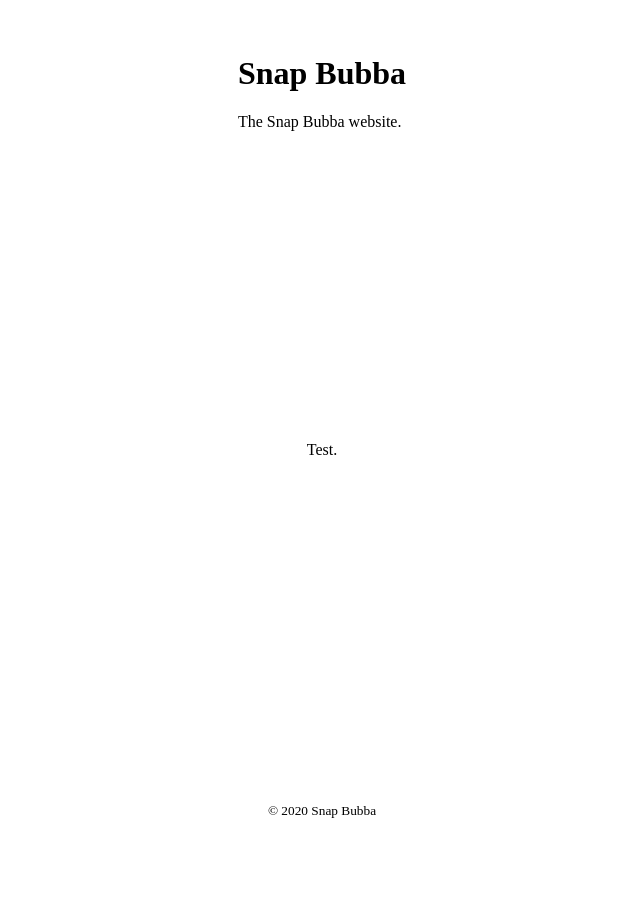
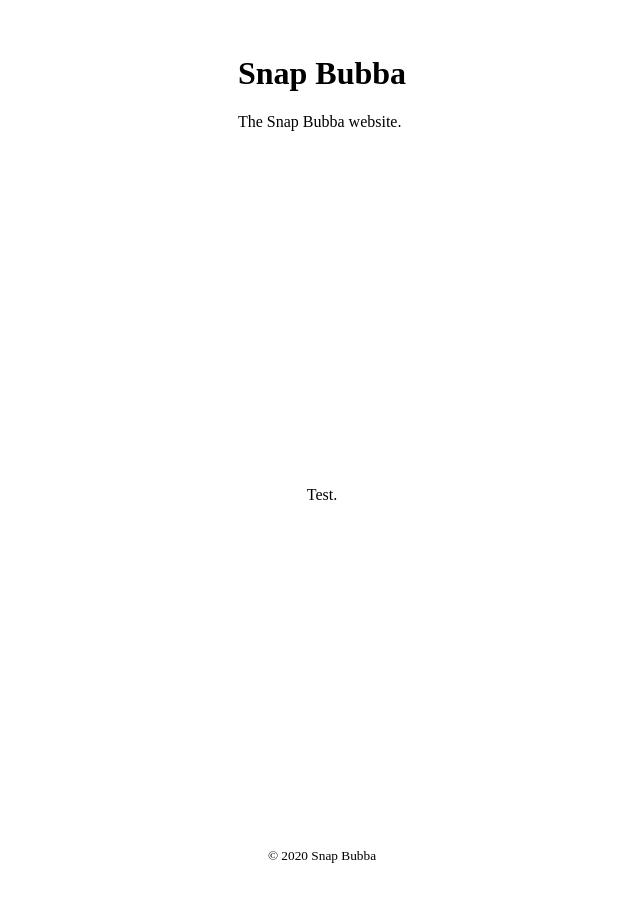
Before and after one commit to snapbubba/snapbubba.github.io, a Jekyll site: the page built from index.md, in a window 1280 px wide. Shown: the whole page, without its empty margins (318-958 px from the left). Built offline with Jekyll 4.4.1, drawn with Linux system fonts in a browser that asks for light colours; our own code applies the rules of GitHub Pages for plain Markdown files; a script that is not in the unit is left out.

Commit message:
Change percentages

```diff
--- a/assets/css/style.scss
+++ b/assets/css/style.scss
@@ -18,7 +18,7 @@ body {
             justify-content: center;
             align-content: center;
             grid-template-columns: 1fr;
-            grid-template-rows: 20% 60% 20%;
+            grid-template-rows: 20% 70% 10%;
             grid-template-areas:
                 "head"
                 "main"
```
